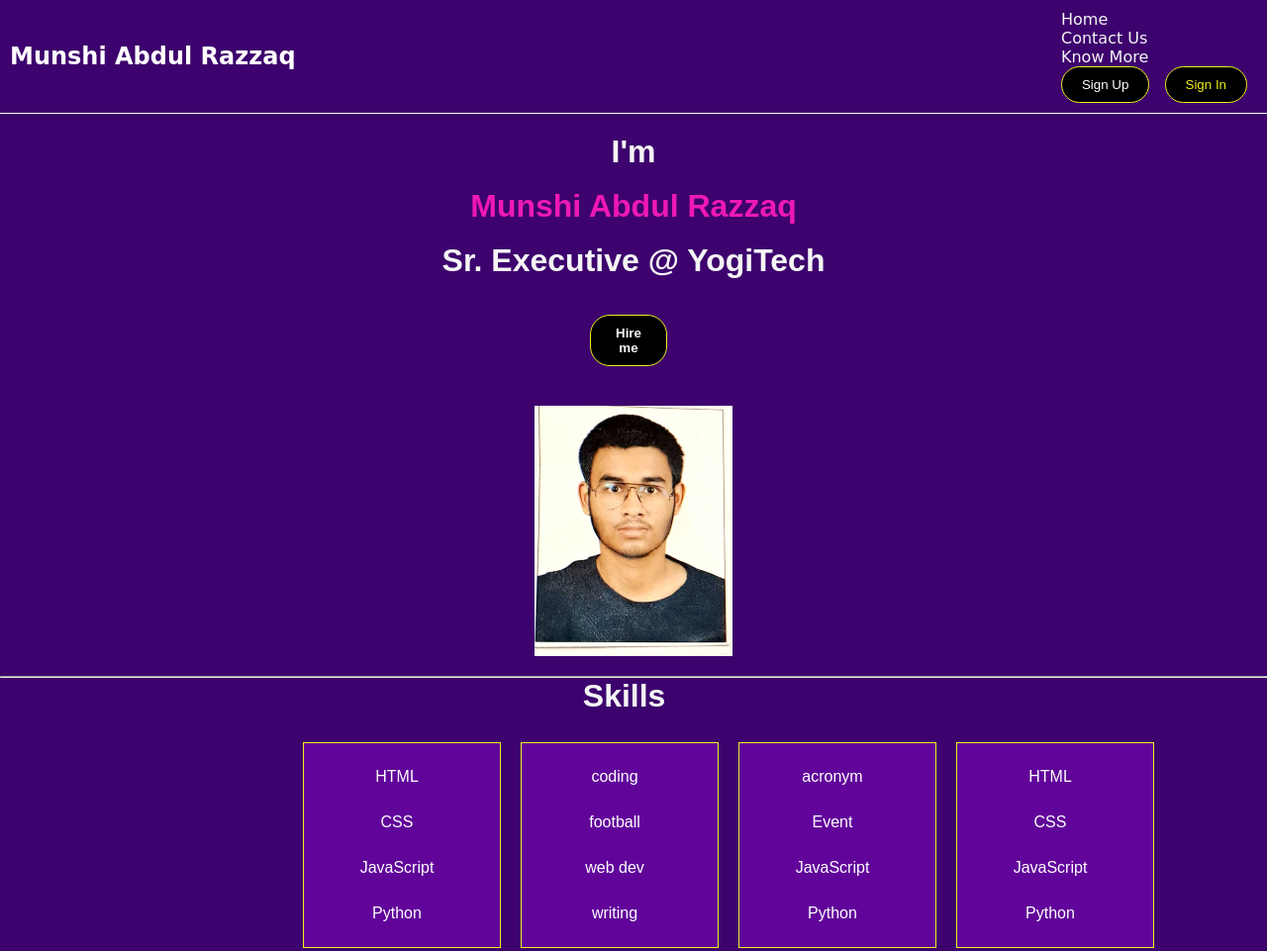
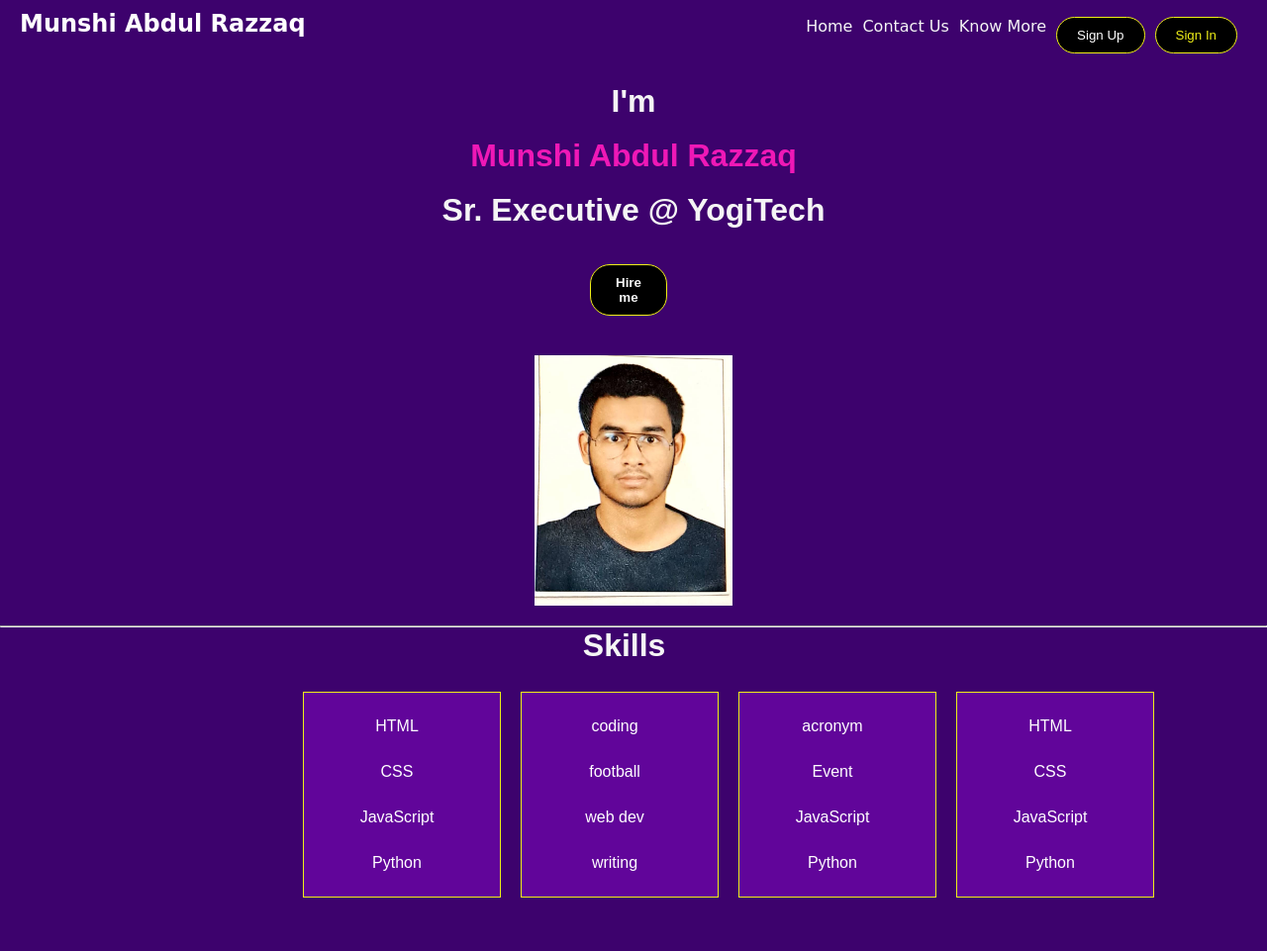
Before and after one commit to Armunshi/DTI-CODE-CANVAS, a plain HTML site: page index.html in a window 1280 px wide. Shown: the whole page at 99% size. After the commit the page ends 917 px from the top, so only its background shows below. Drawn offline with Linux system fonts and the light colour scheme.

Commit message:
Update index.html

```diff
--- a/index.html
+++ b/index.html
@@ -13,16 +13,34 @@
             box-sizing: border-box;
         }
 
-        .navbar{
+        .navbar {
             background-color: rgb(61, 2, 109);
             color: white;
             font-family: cursive;
-            display: flex;
-            align-items: center;
-            justify-content: space-between;
-            border-bottom: 1px solid rgb(255, 255, 255);
-            padding: 10px;
-        }
+            display: flex; /* Remove flex-direction: column */
+            align-items:baseline; /* Remove align-items: flex-start */
+            justify-content: space-between; /* Maintain horizontal spacing */
+            padding: 10px 20px; /* Adjust padding as needed */
+          }
+
+          .navbar h1 {
+            margin-left: 0; /* Remove margin-left */
+          }
+
+          .navbar ul {
+            display: flex; /* Change to flexbox */
+            list-style: none; /* Remove default bullet points */
+            margin: 0; /* Remove margin-top */
+            padding: 0; /* Remove padding */
+          }
+
+          .navbar li {
+            margin-right: 10px; /* Maintain spacing between list items */
+          }
+
+          .navbar button {
+            padding: 10px 20px; /* Adjust padding as needed */
+          }
 
         body
         {
```
